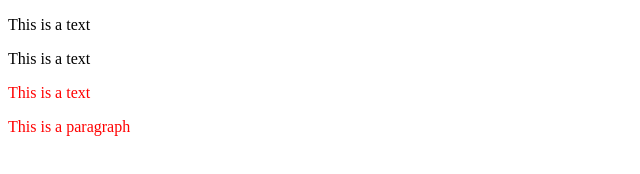
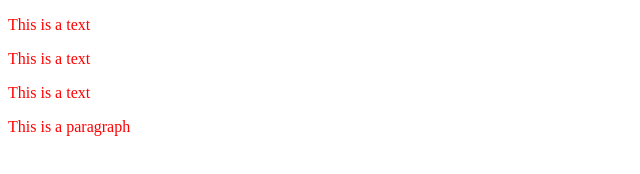
Before and after one commit to cblack1994/HTML-CSS-Definitivo, a plain HTML site: page CSS/hijo-descendiente.html in a window 1280 px wide. Shown: the whole page, without its empty margins (0-640 px from the left). Drawn offline with Linux system fonts and the light colour scheme.

Commit message:
descendiente

```diff
--- a/CSS/style6.css
+++ b/CSS/style6.css
@@ -1,5 +1,4 @@
-div > p
+div p
 {
     color: red;
-
 }
```
